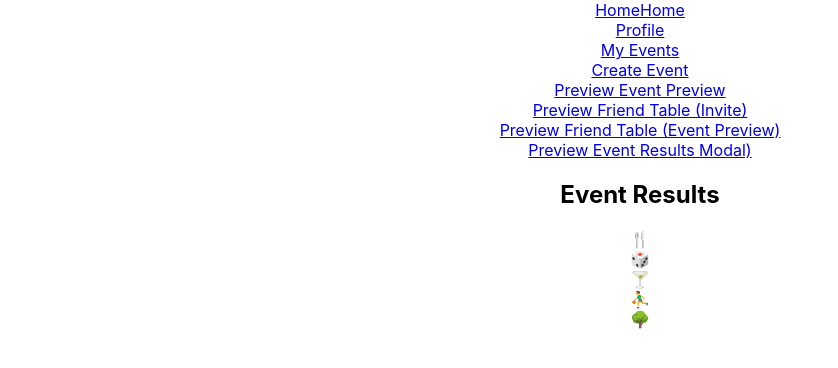
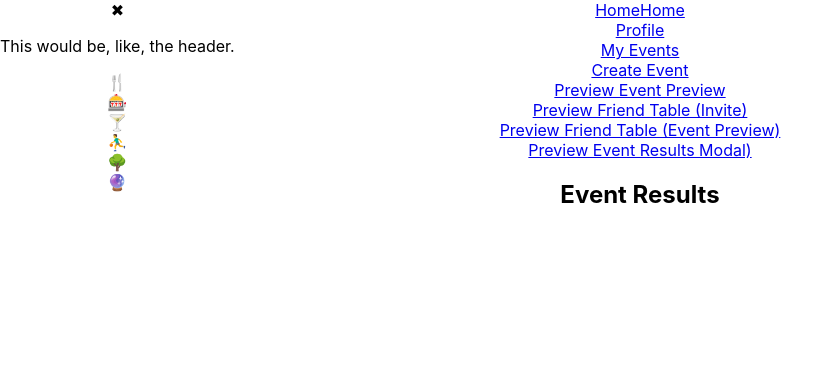
Before and after one commit to dph0718/meetPie, a React (Create React App) app in the folder react/: page /preview-event-results in a window 1280 px wide. Shown: the top 368 px of the page, without its empty margins (0-838 px from the left). Built offline with nearby package versions, Linux system fonts and the light colour scheme.

Commit message:
Changes casino icon; Converts EventsResultsModal to modal HOC; Changes result display;

```diff
--- a/react/src/EventResultsModal.js
+++ b/react/src/EventResultsModal.js
@@ -1,6 +1,6 @@
 import React from "react";
 
-
+import modal from "./HOCModal"
 
 function ResultButton(props) {
     let icon = "🤐"
@@ -9,7 +9,7 @@ function ResultButton(props) {
             icon = "🍴"
             break;
         case "casino":
-            icon = "🎲"
+            icon = "🎰"
             break;
         case "bar":
             icon = "🍸"
@@ -31,6 +31,7 @@ function ResultButton(props) {
         </div>
     )
 }
+
 
 class EventResultsModal extends React.Component {
     constructor(props) {
@@ -56,18 +57,15 @@ class EventResultsModal extends React.Component {
 
 
     render() {
+
         return (
 
             <div>
-                {this.state.results.map(result=><ResultButton type={result} />)}
+                {this.state.results.map(result => <ResultButton type={result} />)}
+                {this.state.results.length > 0 ? <ResultButton /> : <p>No Results Found</p>}
             </div>
-
-
-
-
-
         )
     };
 };
 
-export default EventResultsModal;
+export default modal(EventResultsModal);
```
